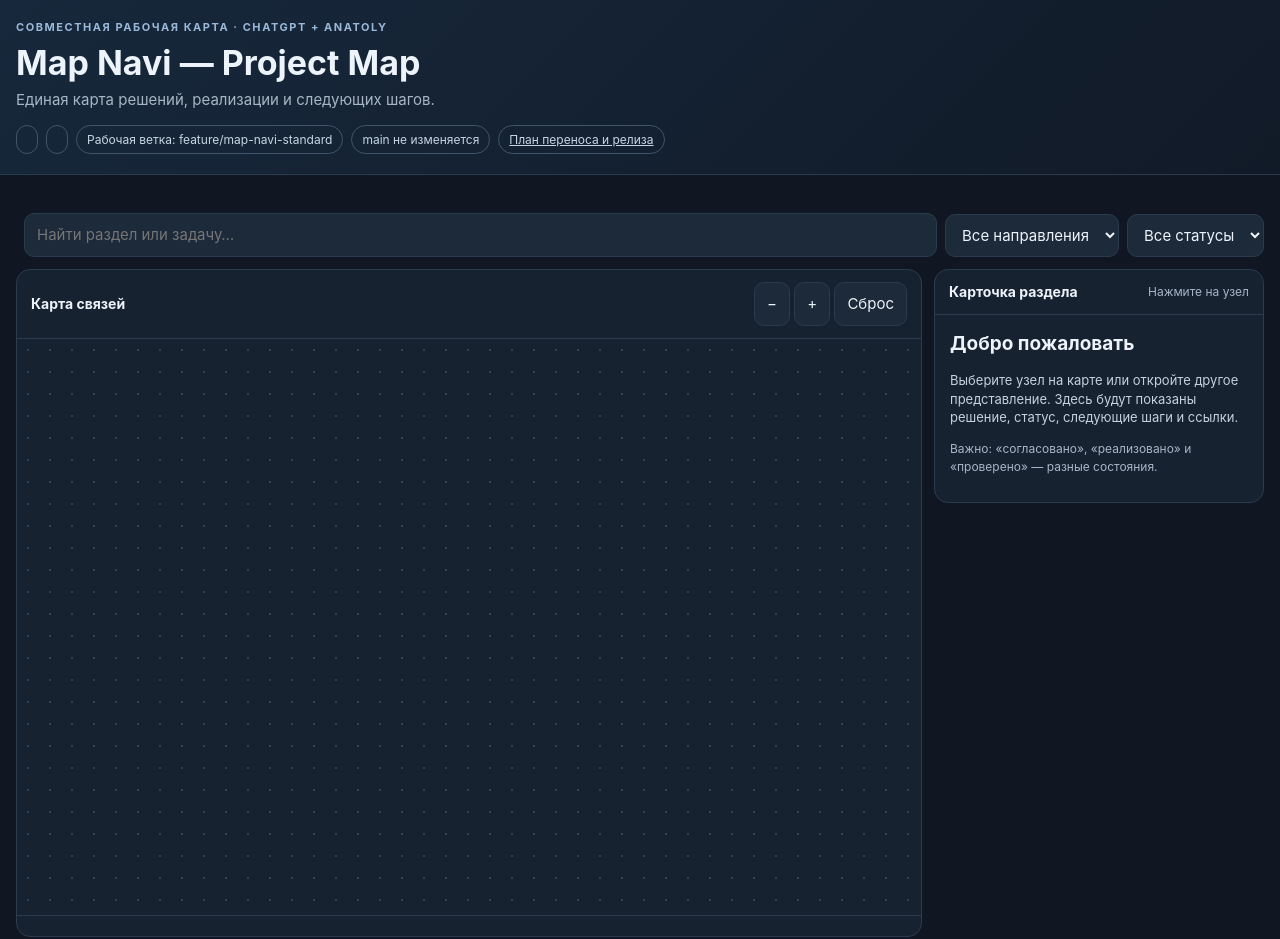
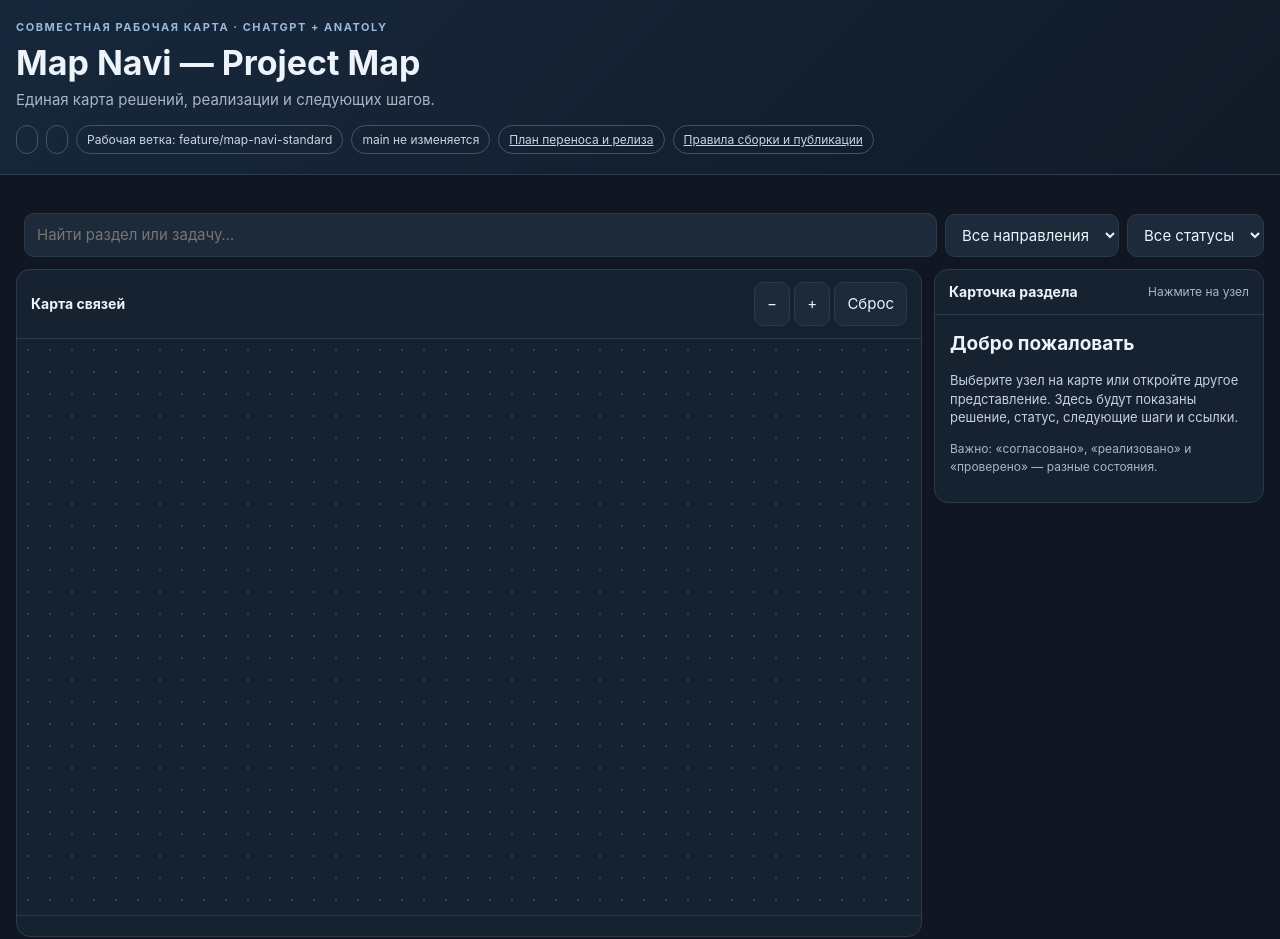
Before and after one commit to basana/map-navi-project-map, a plain HTML site: page index.html in a window 1280 px wide. Drawn offline with Linux system fonts and the light colour scheme.

Commit message:
docs: add build procedure link to project map

```diff
--- a/index.html
+++ b/index.html
@@ -62,7 +62,7 @@ input{min-width:190px;flex:1}select{max-width:100%}
 </style>
 </head>
 <body>
-<header><div class="top"><div class="eyebrow">Совместная рабочая карта · ChatGPT + Anatoly</div><h1>Map Navi — Project Map</h1><div class="sub" id="subtitle">Единая карта решений, реализации и следующих шагов.</div><div class="meta"><span class="pill" id="updated"></span><span class="pill" id="updatedTime"></span><span class="pill">Рабочая ветка: feature/map-navi-standard</span><span class="pill">main не изменяется</span><a class="pill" href="release-plan.html" target="_blank" rel="noopener">План переноса и релиза</a></div></div></header>
+<header><div class="top"><div class="eyebrow">Совместная рабочая карта · ChatGPT + Anatoly</div><h1>Map Navi — Project Map</h1><div class="sub" id="subtitle">Единая карта решений, реализации и следующих шагов.</div><div class="meta"><span class="pill" id="updated"></span><span class="pill" id="updatedTime"></span><span class="pill">Рабочая ветка: feature/map-navi-standard</span><span class="pill">main не изменяется</span><a class="pill" href="release-plan.html" target="_blank" rel="noopener">План переноса и релиза</a><a class="pill" href="BUILD_AND_RELEASE_PROCEDURE_2026-11-22.md" target="_blank" rel="noopener">Правила сборки и публикации</a></div></div></header>
 <main>
 <div class="stats" id="stats"></div>
 <div class="toolbar"><div class="tabs" id="tabs"></div><input id="search" type="search" placeholder="Найти раздел или задачу…"><select id="groupFilter"><option value="">Все направления</option></select><select id="statusFilter"><option value="">Все статусы</option></select></div>
```
